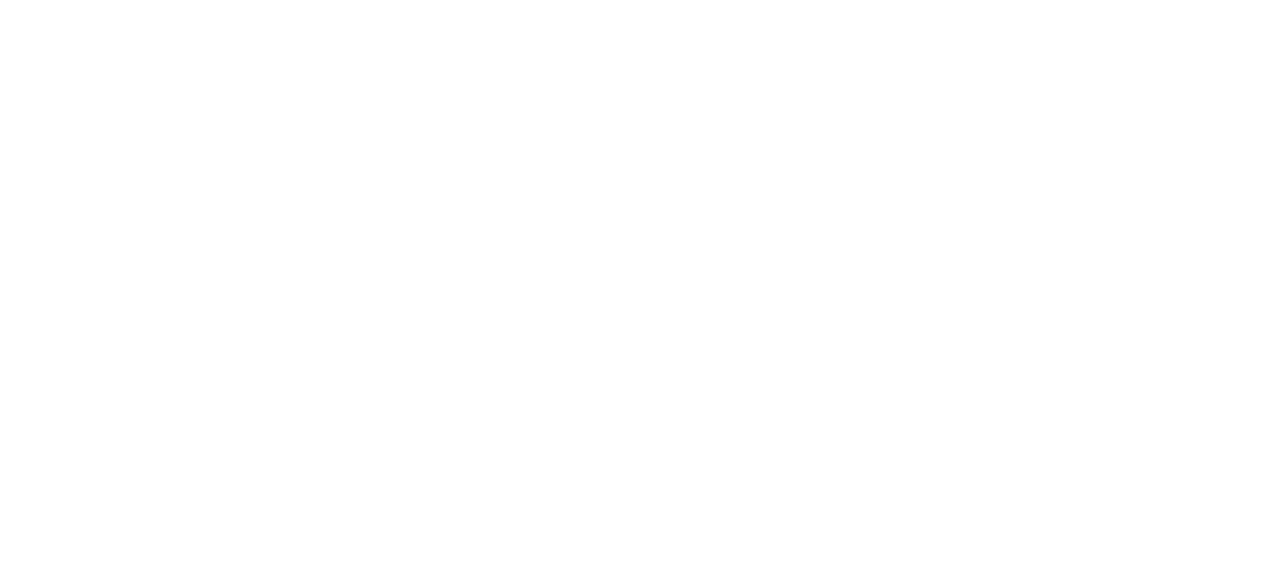
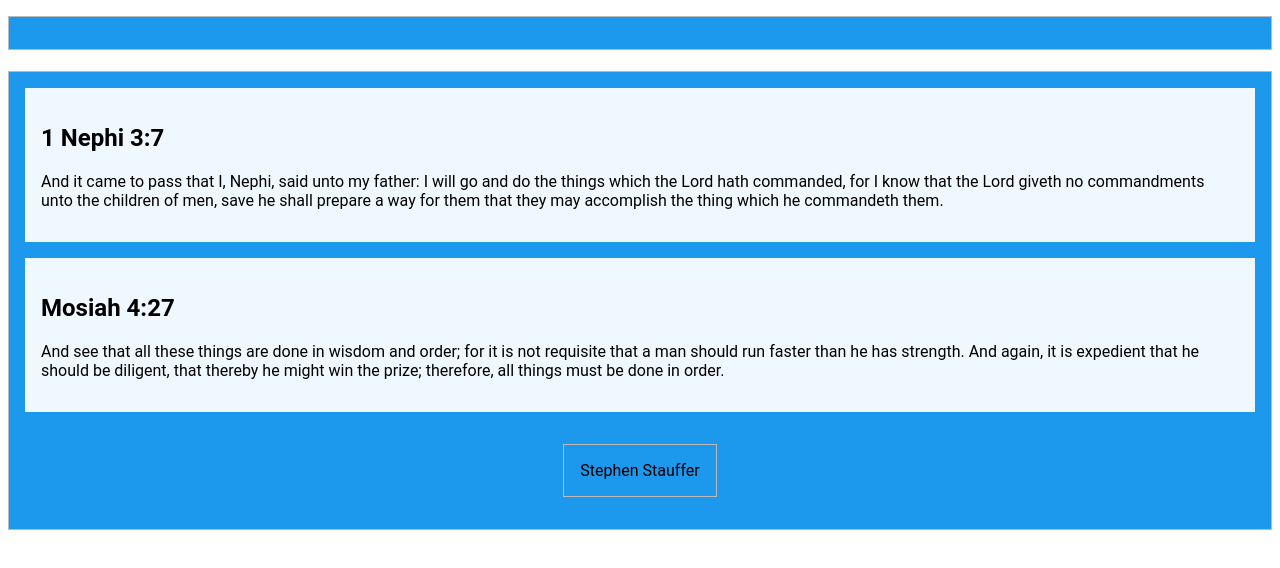
Before and after one commit to Zaanian/wdd131, a plain HTML site: page week02/media-query.html in a window 1280 px wide. Drawn offline with Linux system fonts and the light colour scheme; a web font is replaced by a local one.

Commit message:
w2 media-query progress

```diff
--- a/week02/media-query.html
+++ b/week02/media-query.html
@@ -15,6 +15,25 @@
 </head>
 
 <body>
+    <header></header>
+    <h1></h1>
+    <main>
+        <section>
+            <h2>1 Nephi 3:7</h2>
+            <p>And it came to pass that I, Nephi,
+                said unto my father: I will go and do the things which the Lord hath commanded,
+                for I know that the Lord giveth no commandments unto the children of men,
+                save he shall prepare a way for them that they may accomplish the thing which he commandeth them.</p>
+        </section>
+        <section>
+            <h2>Mosiah 4:27</h2>
+            <p>And see that all these things are done in wisdom and order;
+                for it is not requisite that a man should run faster than he has strength.
+                And again, it is expedient that he should be diligent,
+                that thereby he might win the prize; therefore, all things must be done in order.</p>
+        </section>
+        <footer>Stephen Stauffer</footer>
+    </main>
 
 </body>
 
--- a/week02/style/media-query.css
+++ b/week02/style/media-query.css
@@ -0,0 +1,22 @@
+
+body {
+    font-family: 'Roboto', sans-serif;
+}
+
+header, main, footer {
+    margin: 1rem auto;
+    border: 1px solid #bbb;
+    padding: 1rem;
+    background-color: rgb(28, 153, 237);
+}
+
+main {
+    display: grid;
+    grid-template-columns: 1fr;
+    grid-gap: 1rem;
+}
+
+section {
+    padding: 1rem;
+    background-color: aliceblue;
+}
```
